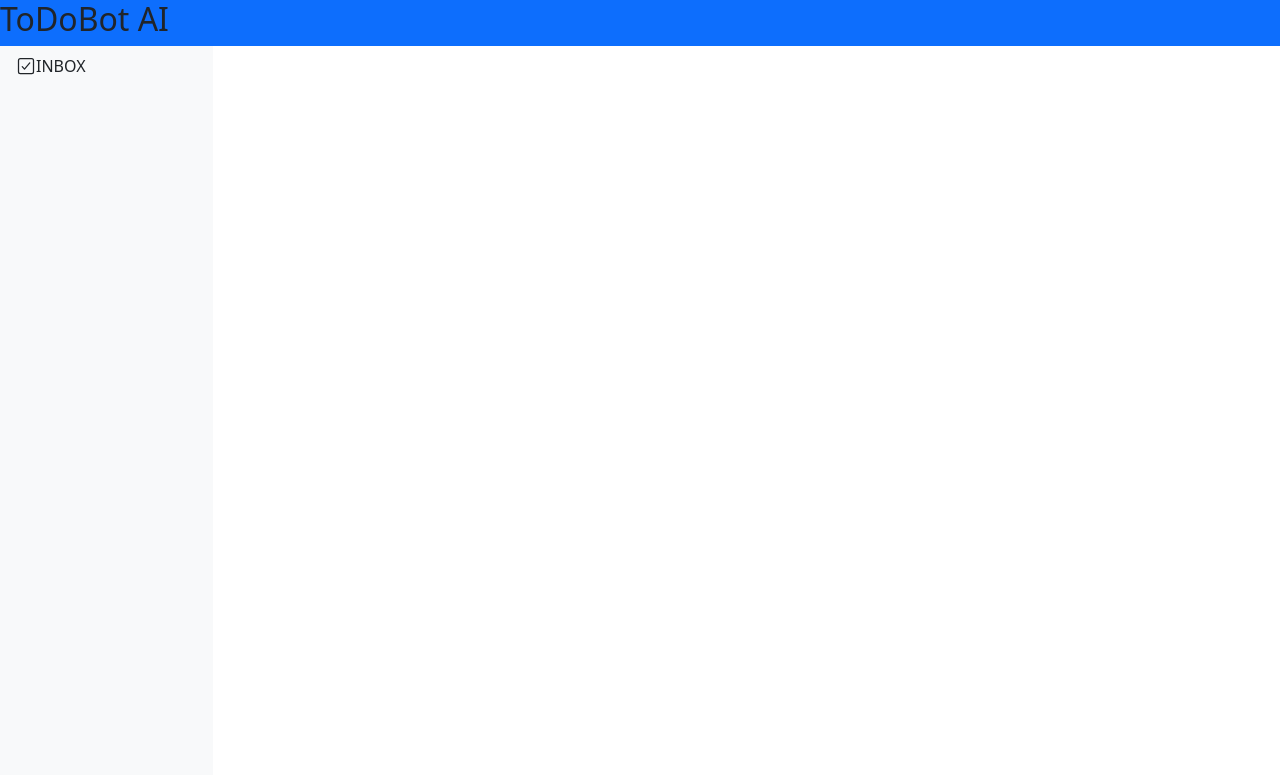
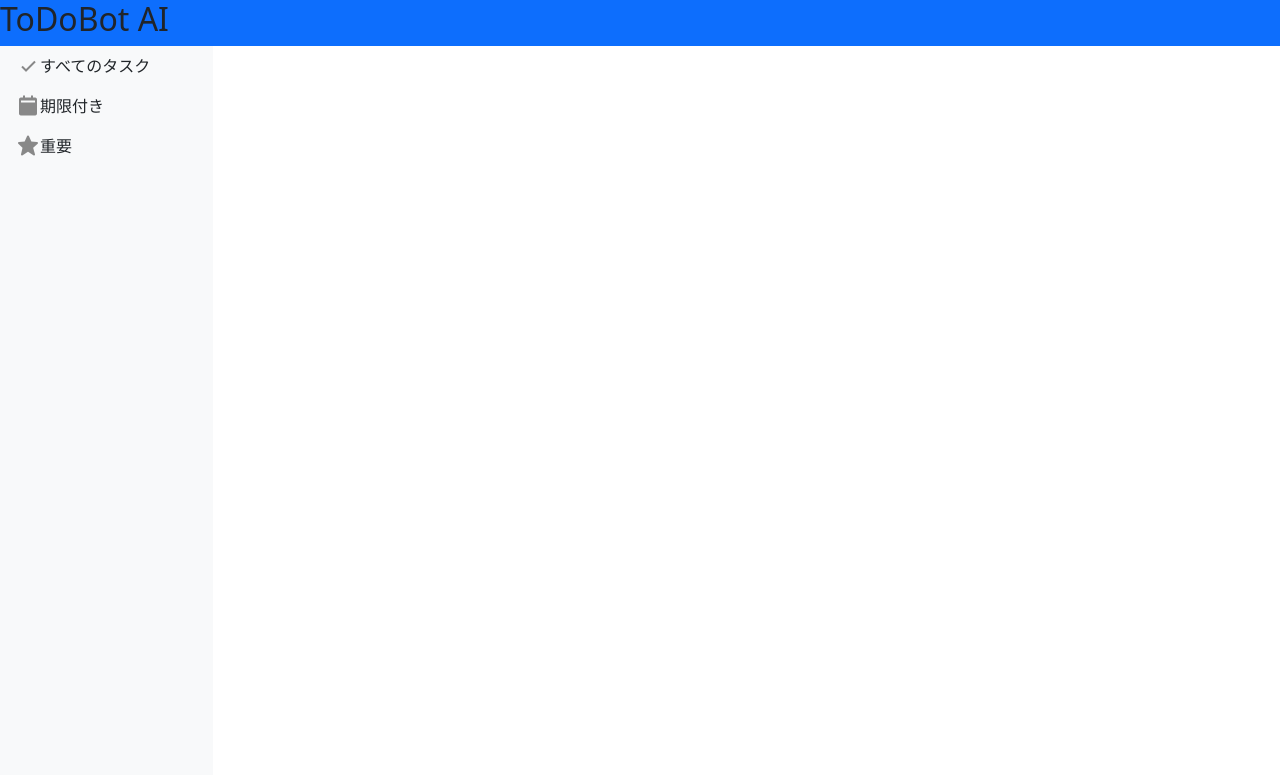
Before and after one commit to npsytoh/todo-bot-ai-dev, a Django app: template templates/base.html in a window 1280 px wide. Shown: the top 775 px of the page. Run offline with Django 5.2, Linux system fonts and the light colour scheme; the template is opened without the code that fills it, so the values that code supplies are empty; parts of the project's set-up code (start-up, migrations or seed data) failed here and were passed over; some libraries are stand-ins or nearby versions.

Commit message:
fix: Template icons style

```diff
--- a/static/css/style.css
+++ b/static/css/style.css
@@ -35,13 +35,17 @@
 	margin-right: 5px;
 }
 
-ion-icon {
-	font-size: 20px;
+.icon-primary {
+	font-size: 24px;
+	color: #888;
 }
 
-.edit-icon {
-	color: #888;
+.icon-important:hover {
+	color: yellow;
 }
-.delete-icon {
+.icon-secondary:hover {
+	color: blue;
+}
+.icon-danger:hover {
 	color: red;
 }
--- a/templates/base.html
+++ b/templates/base.html
@@ -14,6 +14,7 @@
     </title>
     <link rel="icon" href="{% static 'images/favicon/favicon.ico' %}"/>
     <link rel="stylesheet" href="{% static 'css/style.css' %}"/>
+    <link href='https://unpkg.com/boxicons@2.1.4/css/boxicons.min.css' rel='stylesheet'>
     {% bootstrap_css %}
     {% bootstrap_javascript %}
   </head>
@@ -39,8 +40,20 @@
                 <ul class="nav d-flex flex-column">
                   <li class="nav-item">
                     <a class="nav-link text-reset d-flex align-items-center" href="#">
-                      <ion-icon name="checkbox-outline"></ion-icon>
-                      <span>INBOX</span>
+                      <i class='bx bx-check icon-primary'></i>
+                      <span>すべてのタスク</span>
+                    </a>
+                  </li>
+                  <li class="nav-item">
+                    <a class="nav-link text-reset d-flex align-items-center" href="#">
+                      <i class='bx bxs-calendar-alt icon-primary'></i>
+                      <span>期限付き</span>
+                    </a>
+                  </li>
+                  <li class="nav-item">
+                    <a class="nav-link text-reset d-flex align-items-center" href="#">
+                      <i class='bx bxs-star icon-primary'></i>
+                      <span>重要</span>
                     </a>
                   </li>
                 </ul>
--- a/todo/views.py
+++ b/todo/views.py
@@ -6,7 +6,6 @@ from django.shortcuts import get_object_or_404
 from django.views import generic
 
 from .models import TodoItems
-from .models import Priorities
 from .forms import TodoCompletedModelForm
 from .forms import TodoCreateModelForm
 from .forms import TodoEditModelForm
@@ -45,6 +44,7 @@ class TodoMainView(generic.ListView, generic.edit.ModelFormMixin):
         else:
             return self.form_invalid(form)
 
+
 class TodoStatusChangeView(generic.FormView):
     model = TodoItems
     form_class = TodoCompletedModelForm
@@ -64,6 +64,7 @@ class TodoStatusChangeView(generic.FormView):
         obj.save()
         return redirect(self.success_url)
 
+
 class TodoEditView(generic.UpdateView):
     model = TodoItems
     form_class = TodoEditModelForm
@@ -72,6 +73,7 @@ class TodoEditView(generic.UpdateView):
     slug_url_kwarg = 'task_id'
     success_url = reverse_lazy('todo-main')
 
+
 class TodoDeleteView(generic.DeleteView):
     model = TodoItems
     slug_field = 'task_id'
```
Also changed, not shown: templates/todo/todo-main.html (+32 -17 lines), todo/models.py (+9 -4 lines), templates/footer.html (deleted), templates/nav.html (deleted).
